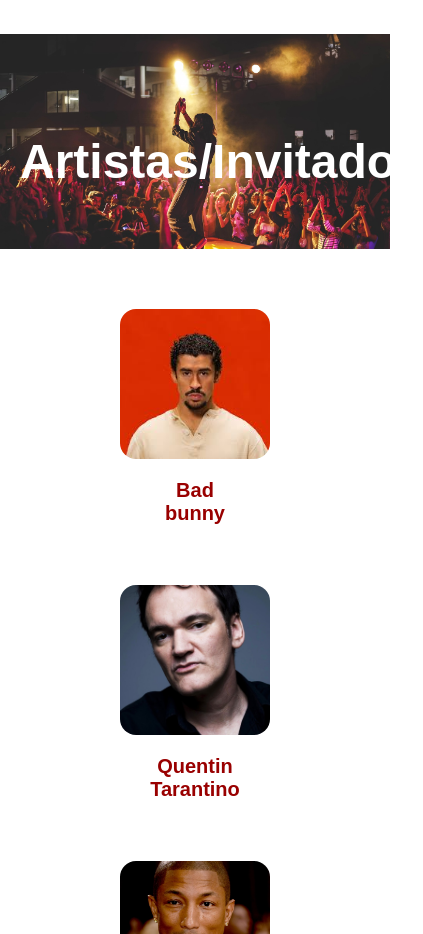
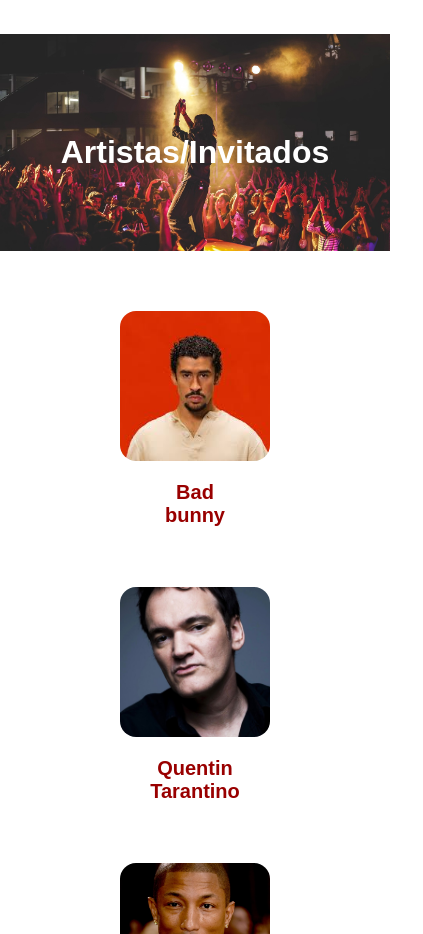
Before and after one commit to Juan199327/LatidoGlobal, a plain HTML site: page index.html in a window 390 px wide. Shown: the part 3380-4314 px from the top of the page, 423 px wide, since content can reach past the window. Drawn offline with Linux system fonts and the light colour scheme.

Commit message:
Add files via upload

```diff
--- a/estilos.css
+++ b/estilos.css
@@ -1,4 +1,4 @@
-/* === ESTILOS GENERALES === */
+
 body {
   margin: 0;
   font-family: 'Arial', sans-serif;
@@ -6,7 +6,7 @@
   color: #000;
 }
 
-/* === HEADER === */
+
 .header-top {
   background-color: #a40000;
   display: flex;
@@ -38,7 +38,7 @@
   color: white;
 }
 
-/* === NAVBAR === */
+
 .navbar {
   background-color: #f7b500;
   text-align: center;
@@ -64,7 +64,7 @@
   font-weight: bold;
 }
 
-/* === COUNTDOWN === */
+
 .countdown {
   background-size: cover;
   background-position: center;
@@ -82,7 +82,7 @@
   font-size: 1.5rem;
 }
 
-/* === QUIENES SOMOS === */
+
 .quienes-somos {
   display: flex;
   flex-wrap: wrap;
@@ -130,7 +130,7 @@
   line-height: 1.8;
 }
 
-/* === PROGRAMACIÓN === */
+
 .programacion {
   text-align: center;
   padding: 60px 40px;
@@ -171,7 +171,7 @@
   color: #a40000;
 }
 
-/* === ARTISTAS === */
+
 .artistas-section {
   font-family: 'Poppins', sans-serif;
 }
@@ -218,7 +218,7 @@
   color: #990000;
 }
 
-/* === ENTRADAS === */
+
 .entradas-section {
   font-family: 'Poppins', sans-serif;
   margin: 0;
@@ -260,7 +260,7 @@
   text-decoration: underline;
 }
 
-/* === PLAN DE VIAJE === */
+
 .plan-viajes .titulo-seccion {
   background-color: #a40000;
   color: white;
@@ -303,7 +303,7 @@
   font-weight: bold;
 }
 
-/* Botón volver */
+
 .boton-regresar {
   text-align: center;
   margin: 40px 0;
@@ -323,7 +323,7 @@
   background-color: #820000;
 }
 
-/* === FOOTER === */
+
 .footer {
   background-color: #4a4a4a;
   color: #f0f0f0;
@@ -417,7 +417,6 @@
   }
 }
 
-/* === MEDIA QUERIES RESPONSIVE === */
 @media screen and (max-width: 768px) {
   .contenido-viaje {
     flex-direction: column;
@@ -458,7 +457,7 @@
   padding: 20px 40px;
   background-color: #f9f9f9;
   gap: 40px;
-  flex-wrap: wrap; /* para que en móvil se adapte */
+  flex-wrap: wrap;
 }
 
 .contenido-plan {
@@ -506,7 +505,7 @@
   border-radius: 6px;
 }
 
-/* Adaptación para móviles */
+
 @media screen and (max-width: 768px) {
   .plan-viajes {
     flex-direction: column;
@@ -521,21 +520,20 @@
 
 
 
-/* Sombra suave para el texto "SOLO FALTAN" y la cuenta regresiva */
+
 .countdown h2,
 .countdown p {
   text-shadow: 2px 2px 6px rgba(0, 0, 0, 0.4);
 }
 
-/* Sombra suave para el texto "compra tus entradas aquí" */
-/* Aquí asumo que es un enlace dentro de la sección entradas-banner */
+
 .entradas-banner a,
 .entradas-banner h2,
 .entradas-banner h1 {
   text-shadow: 2px 2px 6px rgba(0, 0, 0, 0.4);
 }
 
-/* === CORRECCIÓN DE RESPONSIVE NAVBAR Y HEADER === */
+
 @media screen and (max-width: 768px) {
   .header-top {
     flex-direction: column;
@@ -558,7 +556,7 @@
   }
 }
 
-/* === CORRECCIÓN FOOTER EN MÓVIL === */
+
 @media screen and (max-width: 768px) {
   .footer-info {
     flex-direction: column;
@@ -580,7 +578,7 @@
   }
 }
 
-/* === AJUSTES PARA QUE EL HEADER Y FOOTER SE VEAN BIEN EN PANTALLAS MÁS PEQUEÑAS === */
+
 @media screen and (max-width: 480px) {
   .logo-img {
     max-width: 90%;
@@ -621,8 +619,19 @@
     margin-bottom: 10px;
   }
 
+
   .evento-info {
     font-size: 0.9rem;
     color: white;
   }
 }
+
+@media screen and (max-width: 768px) {
+  .artistas-encabezado h2 {
+    font-size: 2rem;
+    word-break: break-word;
+  }
+  .artistas-encabezado h2 {
+  margin-bottom: 20px;
+}
+}
```
